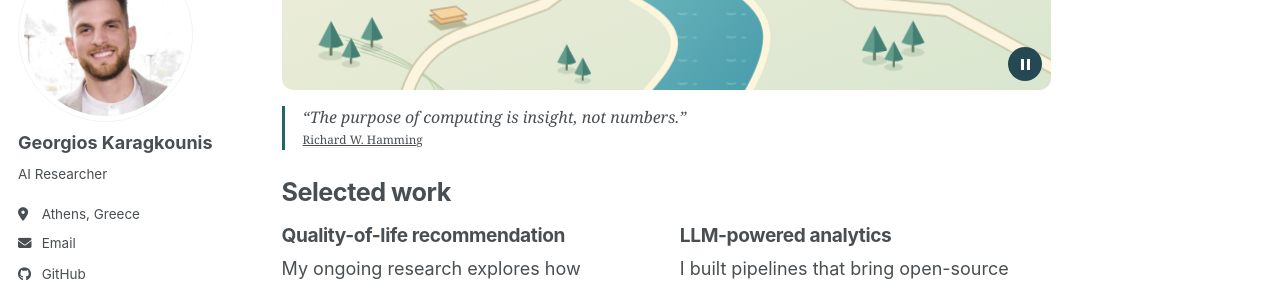
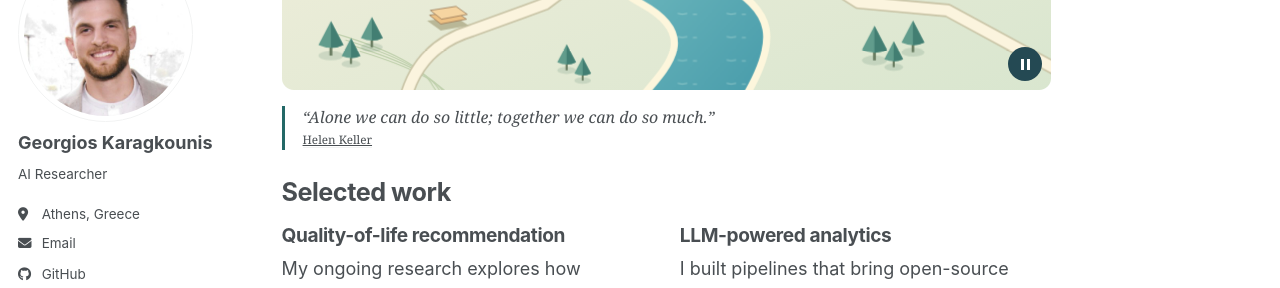
Before and after one commit to georgekaragounis/gkaragounis.github.io, a Jekyll site: the page built from _pages/about.md, in a window 1280 px wide and 900 px high, scrolled down 445 px. Shown: the part 154-442 px from the top of the window. Built offline with Jekyll 4.4.1, drawn with Linux system fonts in a browser that asks for light colours; a script bundle is joined from its source files by our own code; a style sheet for code colours, icons or effects is not loaded.

Commit message:
Pair the bridge animation with Helen Keller’s words on cooperation

```diff
--- a/_pages/about.md
+++ b/_pages/about.md
@@ -12,8 +12,8 @@ redirect_from:
 <figure style="display:block;margin:1.2rem 0 0">
 {% include agent-bridge.html %}
 <figcaption style="display:block;margin:.85rem 0 0;padding-left:1rem;border-left:3px solid var(--profile-accent);text-align:left;font-style:normal">
-<blockquote cite="https://history.computer.org/hamming.html" style="border:0;padding:0;margin:0;font-family:Georgia,serif;font-size:1.18em">“The purpose of computing is insight, not numbers.”</blockquote>
-<a href="https://history.computer.org/hamming.html" style="font-size:.87em">Richard W. Hamming</a>
+<blockquote cite="https://afb.org/about-afb/history/helen-keller/helen-keller-quotes/helen-keller-quotes-progress" style="border:0;padding:0;margin:0;font-family:Georgia,serif;font-size:1.18em">“Alone we can do so little; together we can do so much.”</blockquote>
+<a href="https://afb.org/about-afb/history/helen-keller/helen-keller-quotes/helen-keller-quotes-progress" style="font-size:.87em">Helen Keller</a>
 </figcaption>
 </figure>
 
```
